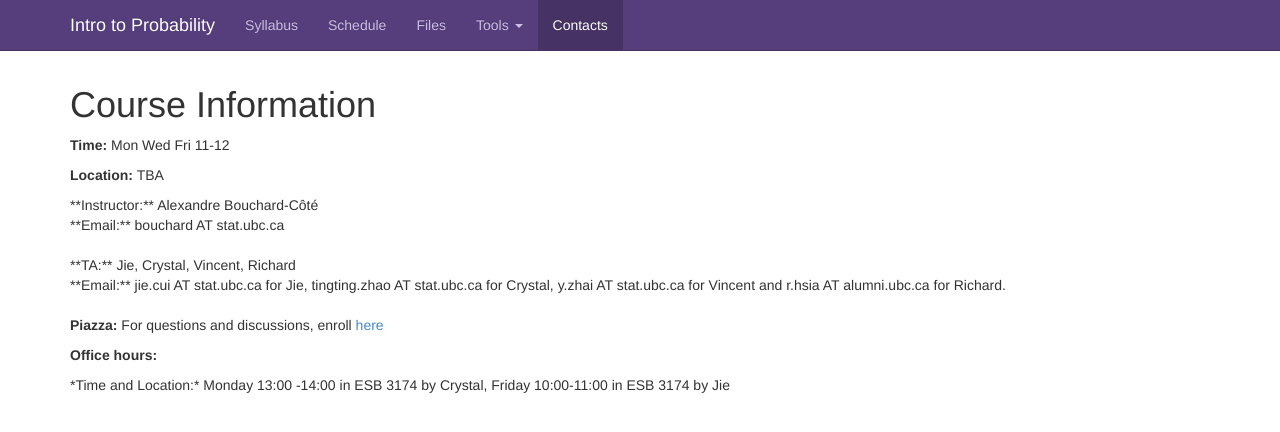
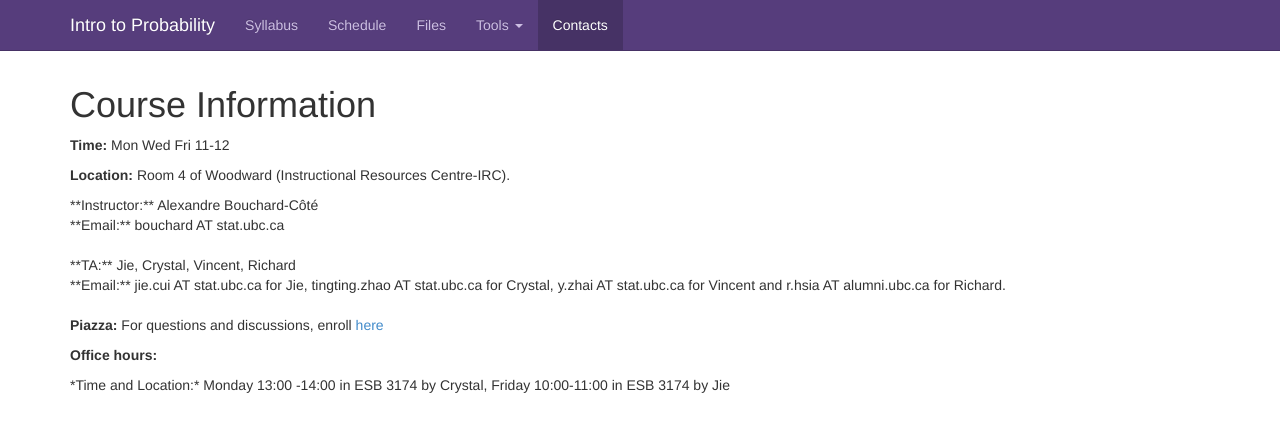
Before and after one commit to alexandrebouchard/stat302-web-fa2015-16, a Jekyll site: the page built from contacts.md, in a window 1280 px wide. Shown: the top 432 px of the page. Built offline with Jekyll 4.4.1, drawn with Linux system fonts in a browser that asks for light colours; nearby versions of some CDN libraries; Markdown is read by kramdown in place of the engine named in the settings; comment, search, counter and statistics services are not loaded.

Commit message:
add location of the lecture for the class

```diff
--- a/contacts.md
+++ b/contacts.md
@@ -9,7 +9,7 @@ Course Information
 
 **Time:** Mon Wed Fri 11-12
 
-**Location:** TBA
+**Location:**  Room 4 of Woodward (Instructional Resources Centre-IRC).
 
 <address>
 **Instructor:** Alexandre Bouchard-Côté<br/>
```
